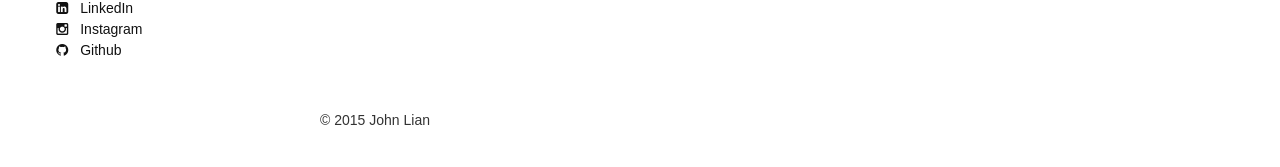
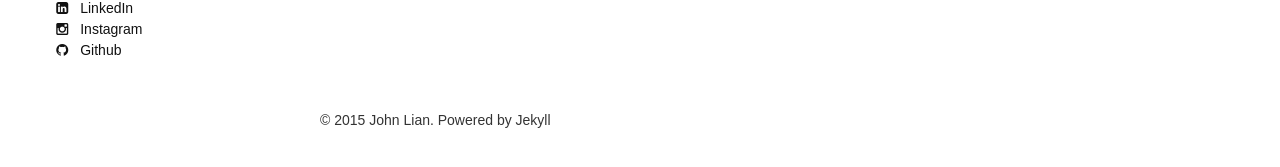
Before and after one commit to ssoRL/ssorl.github.io, a Jekyll site: the page built from index.md, in a window 1280 px wide. Shown: the part 610-777 px from the top of the page. Built offline with Jekyll 4.4.1, drawn with Linux system fonts in a browser that asks for light colours; nearby versions of some CDN libraries; some web fonts are replaced.

Commit message:
Acknowledgment to Jekyll

```diff
--- a/_includes/_footer.html
+++ b/_includes/_footer.html
@@ -1 +1 @@
-<span>&copy; {{ site.time | date: '%Y' }} {{ site.owner.name }}</span>
+<span>&copy; {{ site.time | date: '%Y' }} {{ site.owner.name }}. Powered by <a href="https://jekyllrb.com">Jekyll</a></span>
```
